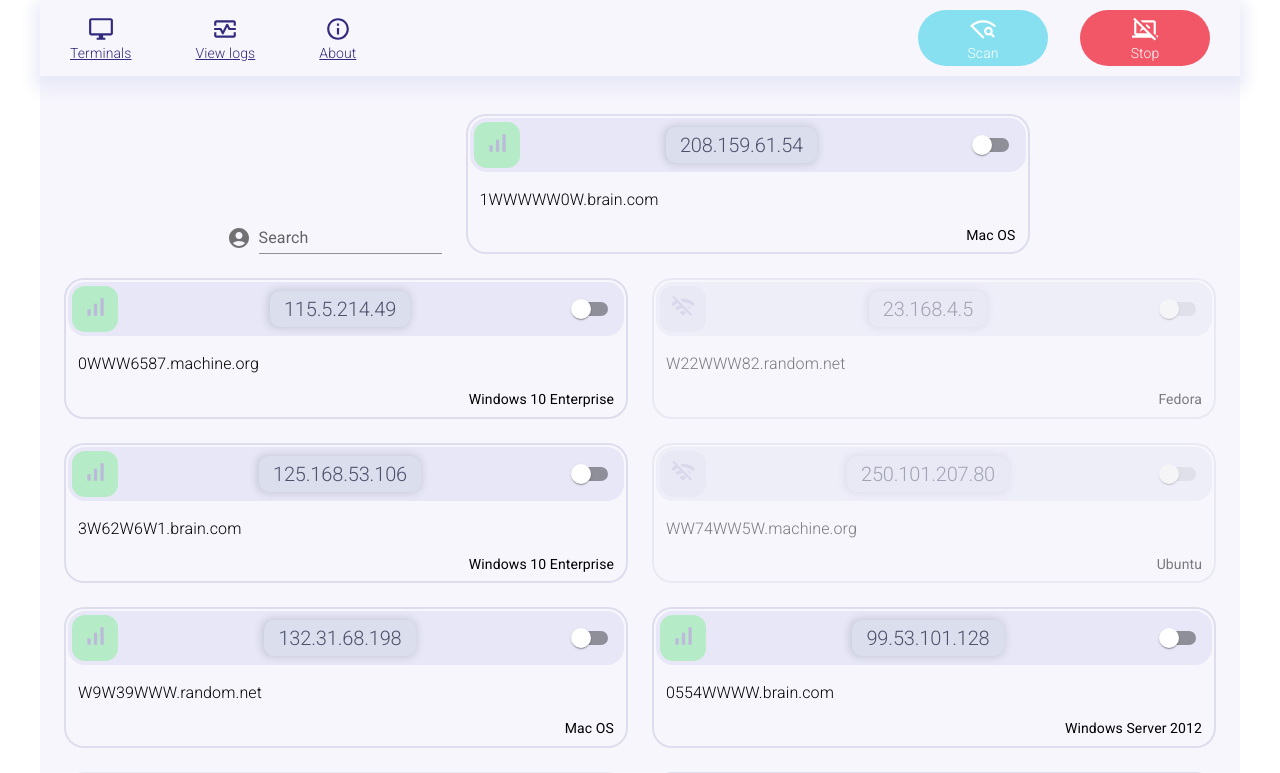
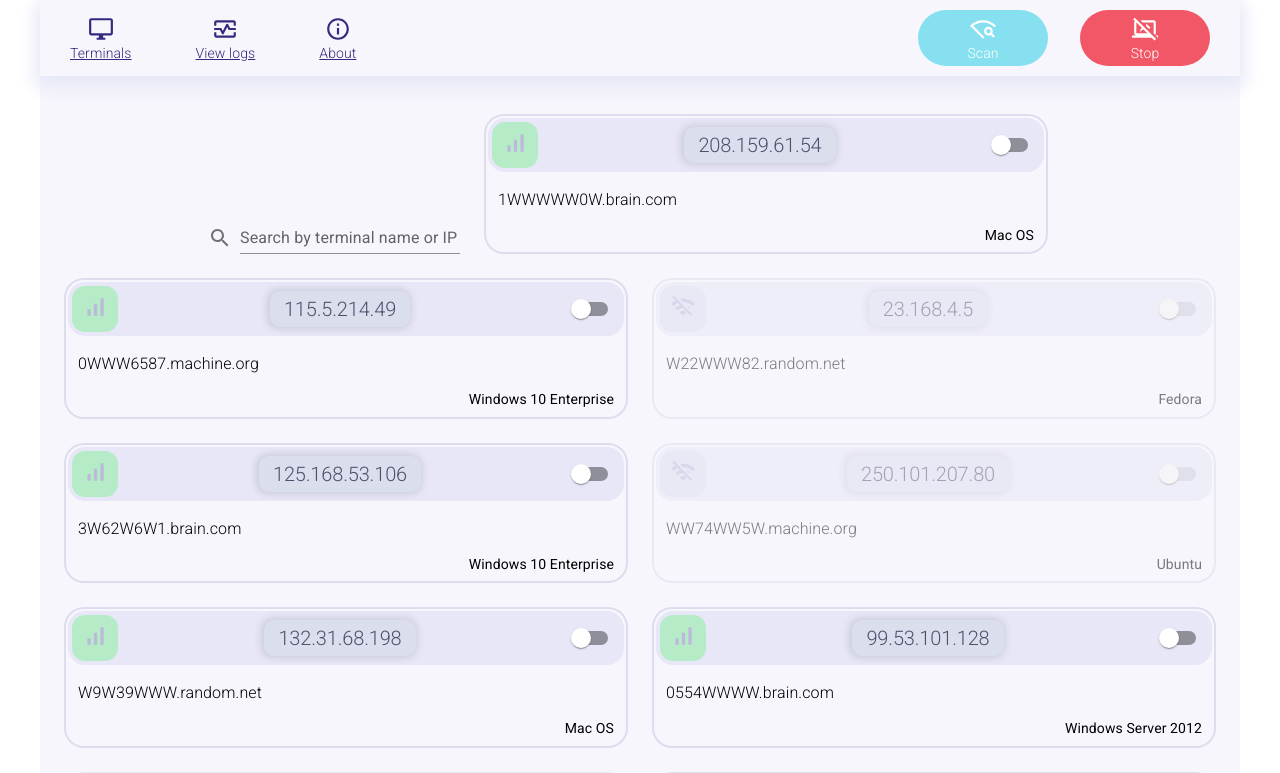
Before and after one commit to AkisKouzinopoulos/terminals-monitoring, a React (Create React App) app: page / in a window 1280 px wide. Shown: the top 773 px of the page. Built offline with nearby package versions, Linux system fonts and the light colour scheme.

Commit message:
add search

```diff
--- a/src/components/TerminalsList/TerminalListItem/TerminalListItem.js
+++ b/src/components/TerminalsList/TerminalListItem/TerminalListItem.js
@@ -7,8 +7,9 @@ import SignalCellularAltOutlinedIcon from '@mui/icons-material/SignalCellularAlt
 import TerminalsContext from '../../../context/Terminals/TerminalsContext';
 import { TerminalBox, TerminalBoxHeader, TerminalBoxContent, TerminalBoxHeaderIcon, IpAddress } from './TerminalListItem.styles';
 
-export const statusIsOnline = (status) => {
-  return status === 'Online' ? true : false;
+
+const statusIsOnline = (status) => {
+  return status === 'Online';
 }
 
 export const TerminalListItem = ({ terminal }) => {
@@ -24,17 +25,13 @@ export const TerminalListItem = ({ terminal }) => {
     }
   };
 
-  const StatusIcon = () => {
-    return statusIsOnline(terminal.status)
-      ? <SignalCellularAltOutlinedIcon sx={{ fontSize: 26 }} />
-      : <WifiOffOutlinedIcon sx={{ fontSize: 26 }} />
-  }
+  const StatusIcon = () => statusIsOnline(terminal.status)
+    ? <SignalCellularAltOutlinedIcon sx={{ fontSize: 26 }} />
+    : <WifiOffOutlinedIcon sx={{ fontSize: 26 }} />
 
   return (
-    <Grid item xs={12} sm={12} md={6} lg={6}
-      justifyContent="center"
-    >
-      <TerminalBox direction="column" status={statusIsOnline(terminal.status)}>
+    <Grid item xs={12} sm={12} md={6} lg={6} justifyContent="center" >
+      <TerminalBox direction="column" status={+statusIsOnline(terminal.status)}> {/* resolve console error */}
         <TerminalBoxHeader spacing={2} direction="row" alignItems="center" justifyContent="space-between">
           <TerminalBoxHeaderIcon status={statusIsOnline(terminal.status)}>
             {StatusIcon()}
--- a/src/components/TerminalsList/TerminalsList.js
+++ b/src/components/TerminalsList/TerminalsList.js
@@ -2,9 +2,8 @@ import React, { useState } from 'react';
 import Grid from "@mui/material/Grid";
 import Box from '@mui/material/Box';
 import TextField from '@mui/material/TextField';
-import AccountCircle from '@mui/icons-material/AccountCircle';
+import SearchOutlinedIcon from '@mui/icons-material/SearchOutlined';
 import TerminalListItem from "./TerminalListItem/TerminalListItem";
-import { queryAllByAltText } from '@testing-library/react';
 
 const TerminalsList = ({ terminals }) => {
   const [query, setQuery] = useState('');
@@ -15,13 +14,12 @@ const TerminalsList = ({ terminals }) => {
 
     if (keyword !== '') {
       const results = terminals.filter((terminal) => {
-        return terminal.device.toLowerCase().startsWith(keyword.toLowerCase());
-        // Use the toLowerCase() method to make it case-insensitive
+        return terminal.device.toLowerCase().includes(keyword.toLowerCase())
+          || terminal.ipAddress.includes(keyword);
       });
       setFoundTerminals(results);
     } else {
       setFoundTerminals(terminals);
-      // If the text field is empty, show all users
     }
 
     setQuery(keyword);
@@ -35,16 +33,17 @@ const TerminalsList = ({ terminals }) => {
       mt={{ xs: 15, sm: 6 }}
     >
       <Box sx={{ display: 'flex', alignItems: 'flex-end' }}>
-        <AccountCircle sx={{ color: 'action.active', mr: 1, my: 0.5 }} />
+        <SearchOutlinedIcon sx={{ color: 'action.active', mr: 1, my: 0.5 }} />
         <TextField
           id="searchInput"
-          label="Search"
+          label="Search by terminal name or IP"
           variant="standard"
           value={query}
           onChange={filterQuery}
+          sx={{width: 220}}
         />
       </Box>
-      {terminals?.map(terminal => (
+      {foundTerminals?.map(terminal => (
         <TerminalListItem
           terminal={terminal}
           key={terminal.id}
```
